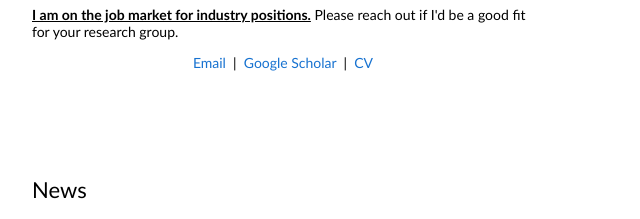
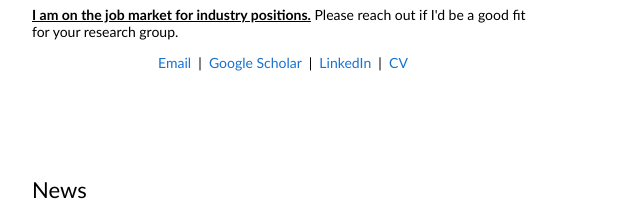
Before and after one commit to hercky/hercky.github.io, a plain HTML site: page index.html in a window 1280 px wide. Shown: the part 338-557 px from the top of the page, 228-868 px from the left. Drawn offline with Linux system fonts and the light colour scheme.

```diff
--- a/index.html
+++ b/index.html
@@ -107,7 +107,7 @@
               <p style="text-align:center">
                 <a href="mailto:harsh.satija@mail.mcgill.ca">Email</a> &nbsp|&nbsp
                 <a href="https://scholar.google.ca/citations?user=DR1cT0MAAAAJ&hl=en">Google Scholar</a> &nbsp|&nbsp
-                <!-- <a href="https://ca.linkedin.com/"> LinkedIn </a> &nbsp|&nbsp -->
+                <a href="https://ca.linkedin.com/"> LinkedIn </a> &nbsp|&nbsp
                 <a href="data/cv.pdf"> CV </a>
               </p>
             </td>
```
